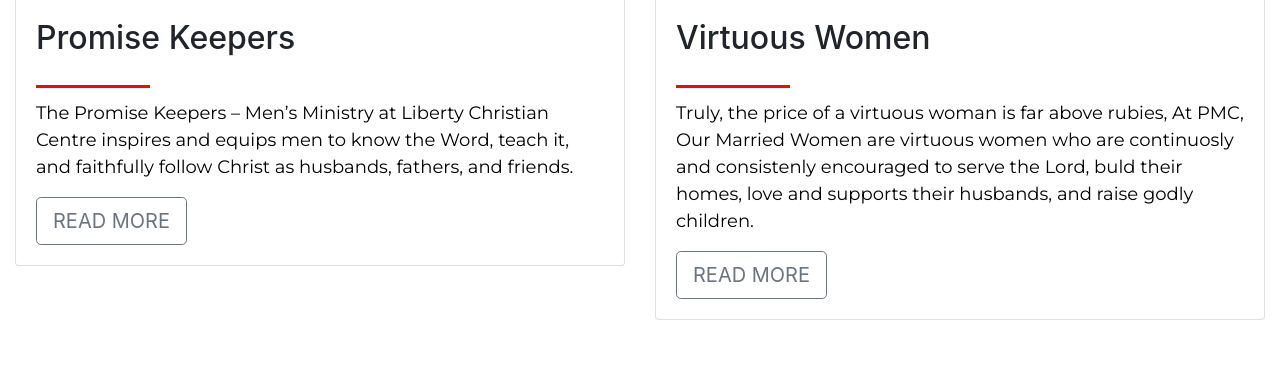
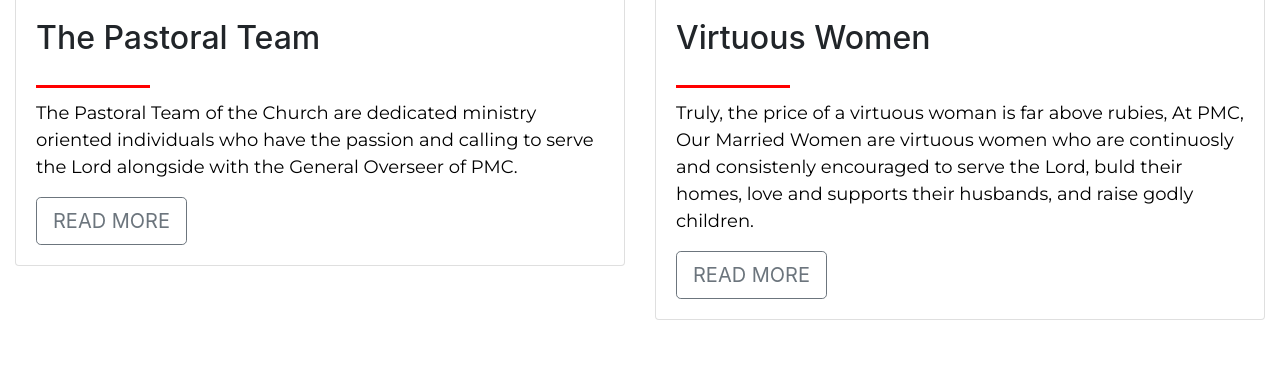
Before and after one commit to ojoilesanmi/pilgrimage_church, a Django app: page /ministries in a window 1280 px wide. Shown: the part 2667-3036 px from the top of the page. Run offline with Django 3.2, Linux system fonts and the light colour scheme; parts of the project's set-up code (start-up, migrations or seed data) failed here and were passed over; some libraries are stand-ins or nearby versions.

Commit message:
Made changes to the ministries page

```diff
--- a/templates/church/ministries.html
+++ b/templates/church/ministries.html
@@ -84,8 +84,8 @@
             <div class="card">
             <img class="card-img-top" src="rgc_folder/strong-men-570x340.jpg" alt="">
             <div class="card-body">
-                <h2 class="card-title">Promise Keepers</h2>
-                <p class="card-text ministry " >The Promise Keepers – Men’s Ministry at Liberty Christian Centre inspires and equips men to know the Word, teach it, and faithfully follow Christ as husbands, fathers, and friends.
+                <h2 class="card-title">The Pastoral Team</h2>
+                <p class="card-text ministry " >The Pastoral Team of the Church are dedicated ministry oriented individuals who have the passion and calling to serve the Lord alongside with the General Overseer of PMC.
                 </p>
                 <a href="#" class="btn btn-outline-secondary btn-lg">READ MORE</a>
             </div>
```
